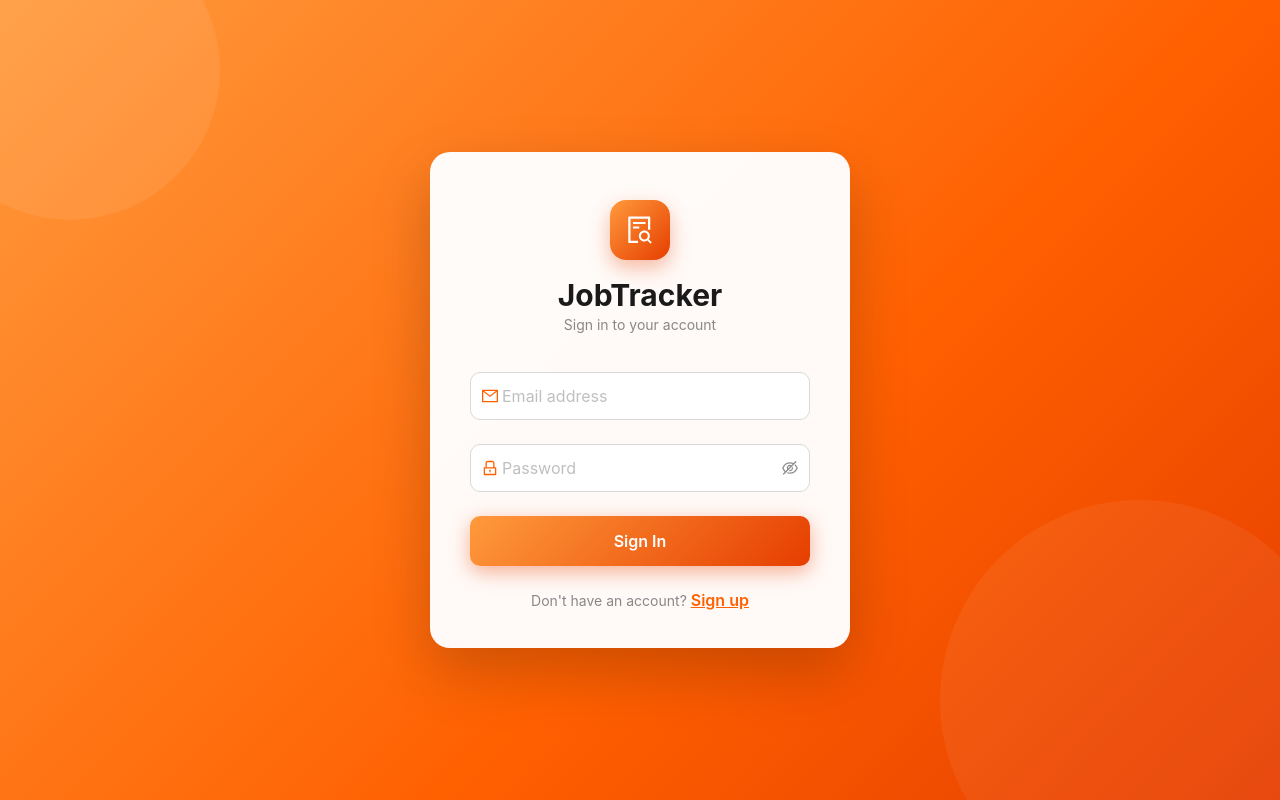
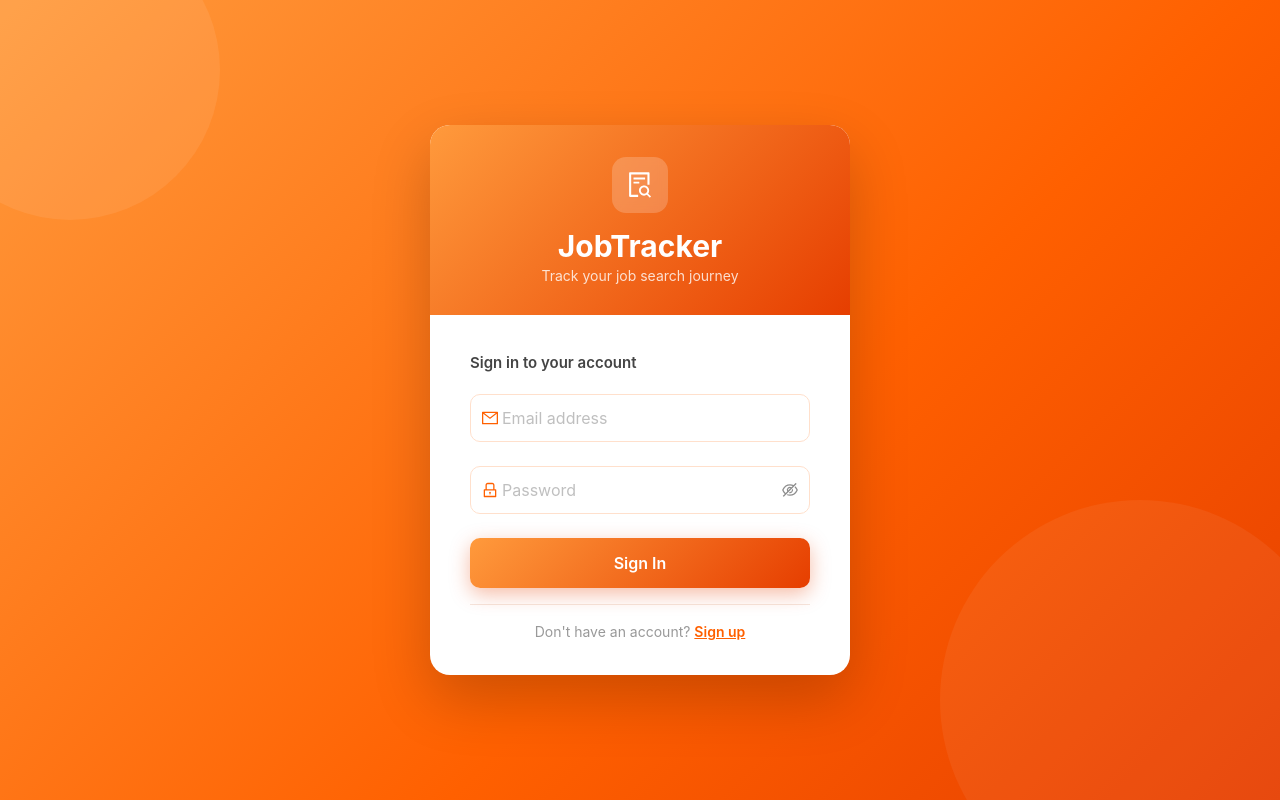
Before and after one commit to notarasseo/job-tracker, a React (Vite) app in the folder frontend/: page /login in a window 1280 px wide. Built offline with nearby package versions, Linux system fonts and the light colour scheme; no server answers; the HTML template or start-up script is replaced by a standard one.

Commit message:
Polish login page with orange themed card header

```diff
--- a/frontend/src/pages/LoginPage.jsx
+++ b/frontend/src/pages/LoginPage.jsx
@@ -1,5 +1,5 @@
 import React from 'react';
-import { Form, Input, Button, Typography, message } from 'antd';
+import { Form, Input, Button, Typography, message, Divider } from 'antd';
 import { MailOutlined, LockOutlined, FileSearchOutlined } from '@ant-design/icons';
 import { Link, useNavigate } from 'react-router-dom';
 import { authService } from '../services/api';
@@ -54,33 +54,43 @@ const LoginPage = () => {
       <div
         style={{
           width: 420,
-          background: 'rgba(255,255,255,0.97)',
+          background: '#fff',
           borderRadius: 20,
-          padding: '48px 40px 36px',
+          overflow: 'hidden',
           boxShadow: '0 24px 60px rgba(0,0,0,0.2)',
         }}
       >
-        {/* Logo area */}
-        <div style={{ textAlign: 'center', marginBottom: 36 }}>
+        {/* Orange header strip */}
         <div style={{
-            width: 60, height: 60,
           background: 'linear-gradient(135deg, #ff9a3c, #e63e00)',
-            borderRadius: 16,
+          padding: '32px 40px 28px',
+          textAlign: 'center',
+        }}>
+          <div style={{
+            width: 56, height: 56,
+            background: 'rgba(255,255,255,0.2)',
+            borderRadius: 14,
             display: 'inline-flex',
             alignItems: 'center',
             justifyContent: 'center',
-            marginBottom: 16,
-            boxShadow: '0 8px 20px rgba(230,62,0,0.35)',
+            marginBottom: 14,
+            backdropFilter: 'blur(4px)',
           }}>
-            <FileSearchOutlined style={{ fontSize: 28, color: '#fff' }} />
+            <FileSearchOutlined style={{ fontSize: 26, color: '#fff' }} />
           </div>
-          <Title level={2} style={{ margin: 0, color: '#1a1a1a', fontWeight: 700 }}>
+          <Title level={2} style={{ margin: 0, color: '#fff', fontWeight: 700 }}>
             JobTracker
           </Title>
-          <Text style={{ color: '#888', fontSize: 14 }}>
+          <Text style={{ color: 'rgba(255,255,255,0.8)', fontSize: 14 }}>
+            Track your job search journey
+          </Text>
+        </div>
+
+        {/* Form area */}
+        <div style={{ padding: '36px 40px 32px' }}>
+          <Text style={{ color: '#444', fontSize: 15, fontWeight: 600, display: 'block', marginBottom: 20 }}>
             Sign in to your account
           </Text>
-        </div>
 
           <Form form={form} onFinish={onFinish} layout="vertical" size="large">
             <Form.Item
@@ -93,7 +103,7 @@ const LoginPage = () => {
               <Input
                 prefix={<MailOutlined style={{ color: '#ff6000' }} />}
                 placeholder="Email address"
-              style={{ borderRadius: 10, height: 48 }}
+                style={{ borderRadius: 10, height: 48, borderColor: '#ffe0cc' }}
               />
             </Form.Item>
 
@@ -104,11 +114,11 @@ const LoginPage = () => {
               <Input.Password
                 prefix={<LockOutlined style={{ color: '#ff6000' }} />}
                 placeholder="Password"
-              style={{ borderRadius: 10, height: 48 }}
+                style={{ borderRadius: 10, height: 48, borderColor: '#ffe0cc' }}
               />
             </Form.Item>
 
-          <Form.Item style={{ marginTop: 8 }}>
+            <Form.Item style={{ marginTop: 8, marginBottom: 16 }}>
               <Button
                 htmlType="submit"
                 loading={loading}
@@ -121,7 +131,7 @@ const LoginPage = () => {
                   color: '#fff',
                   fontSize: 16,
                   fontWeight: 600,
-                boxShadow: '0 6px 20px rgba(230,62,0,0.4)',
+                  boxShadow: '0 6px 20px rgba(230,62,0,0.35)',
                 }}
               >
                 Sign In
@@ -129,11 +139,14 @@ const LoginPage = () => {
             </Form.Item>
           </Form>
 
-        <div style={{ textAlign: 'center', marginTop: 8 }}>
-          <Text style={{ color: '#888' }}>Don't have an account? </Text>
-          <Link to="/register" style={{ color: '#ff6000', fontWeight: 600 }}>
+          <Divider style={{ borderColor: '#f5e6de', margin: '0 0 16px' }} />
+
+          <div style={{ textAlign: 'center' }}>
+            <Text style={{ color: '#999', fontSize: 14 }}>Don't have an account? </Text>
+            <Link to="/register" style={{ color: '#ff6000', fontWeight: 600, fontSize: 14 }}>
               Sign up
             </Link>
+          </div>
         </div>
       </div>
     </div>
```
Lines whose indentation alone changed are shown as unchanged.
